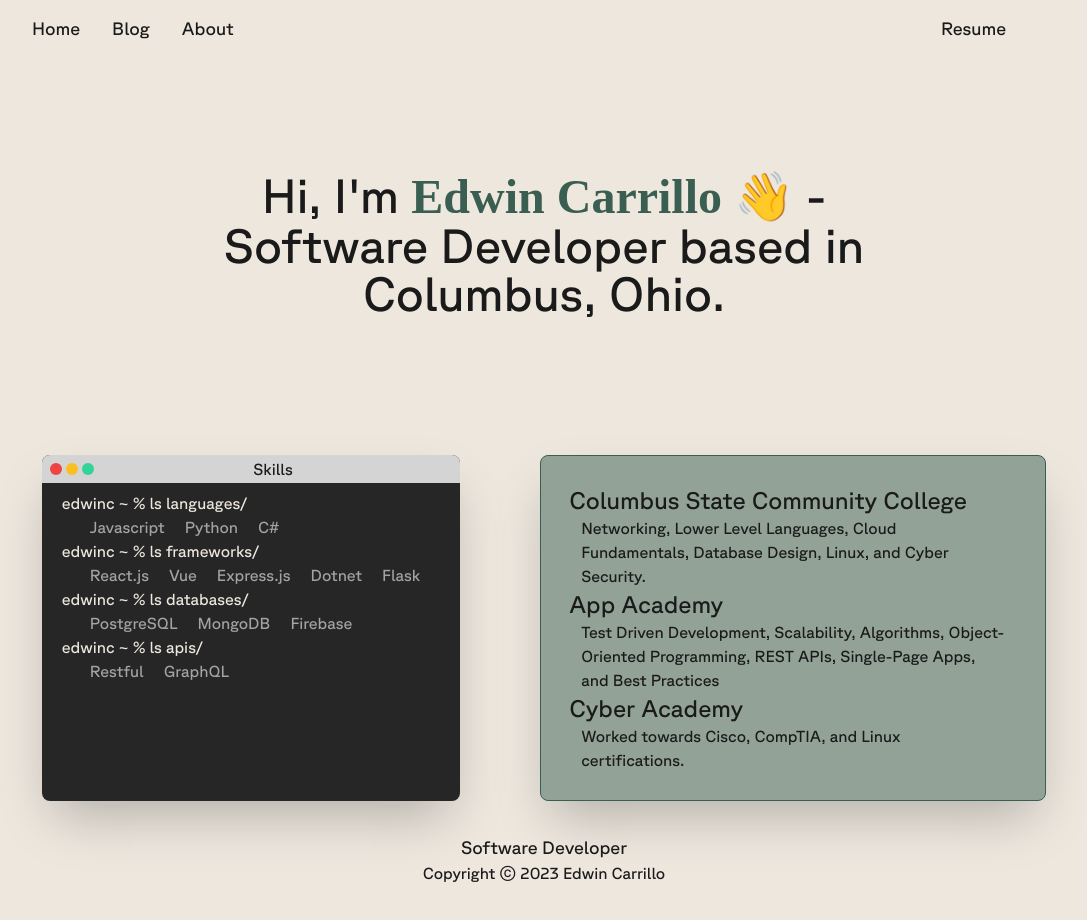
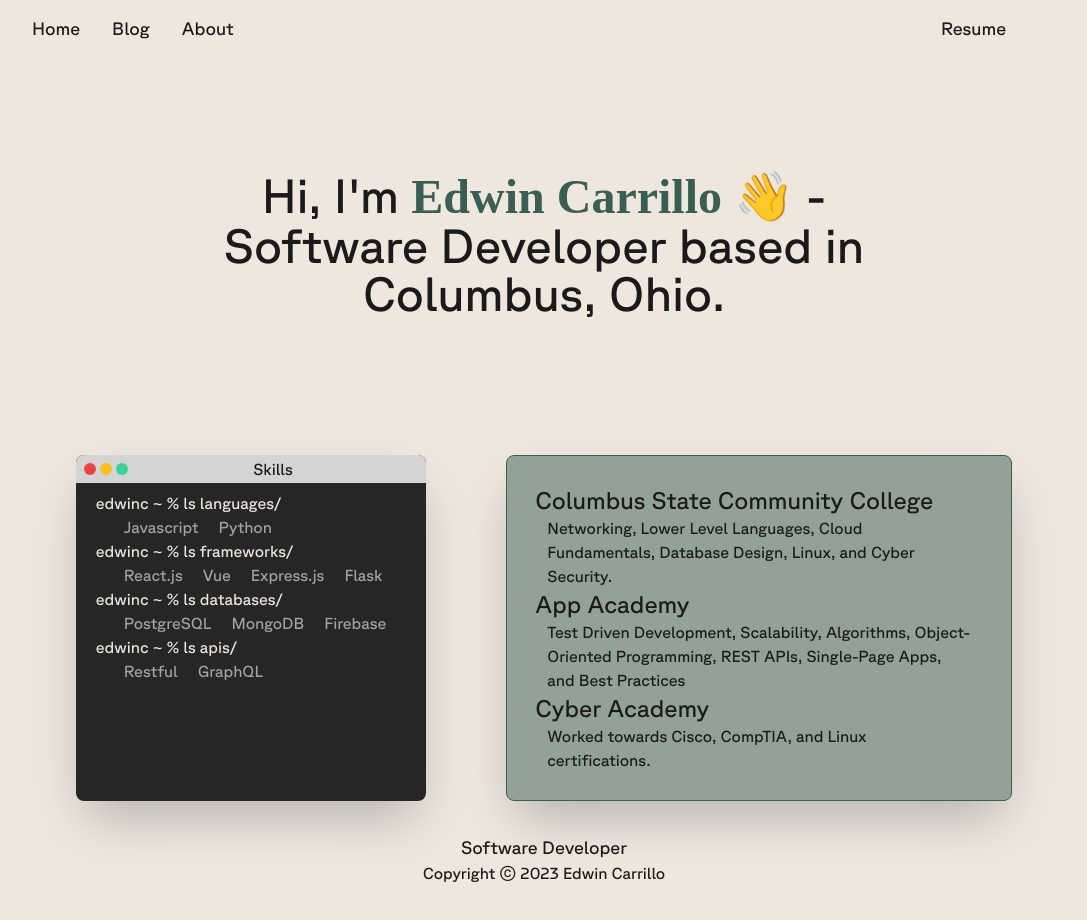
Before and after one commit to edwincarr/port, a Vue app: page / in a window 1280 px wide. Shown: the top 920 px of the page, without its empty margins (96-1183 px from the left). Built offline with nearby package versions, Linux system fonts and the light colour scheme; some icons are missing; a web font is replaced by a local one; what v-plausible would draw is missing.

Commit message:
Rolled a bad skill check

```diff
--- a/src/components/Skills.vue
+++ b/src/components/Skills.vue
@@ -18,7 +18,6 @@
         <ul class="flex gap-x-5 text-neutral-400 pl-7 flex-wrap">
           <li>Javascript</li>
           <li>Python</li>
-          <li>C#</li>
         </ul>
       </div>
 
@@ -28,7 +27,6 @@
           <li>React.js</li>
           <li>Vue</li>
           <li>Express.js</li>
-          <li>Dotnet</li>
           <li>Flask</li>
         </ul>
       </div>
```
